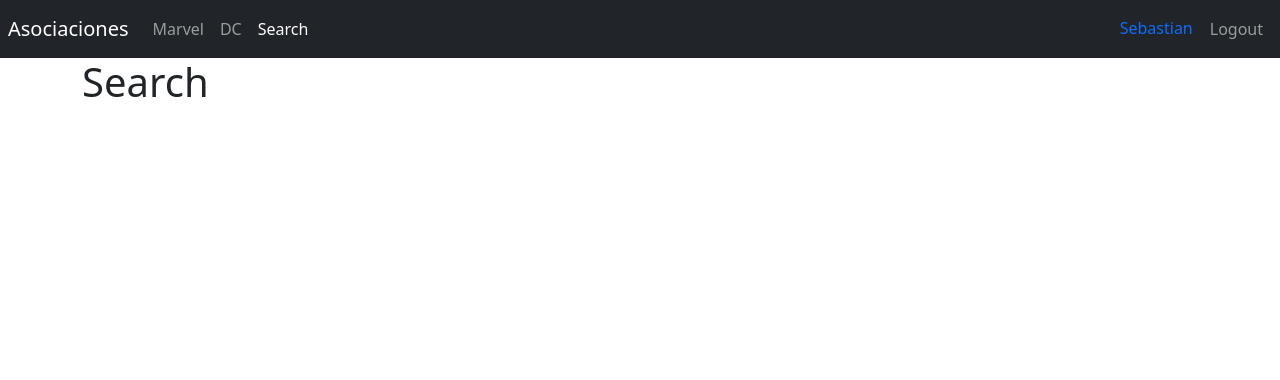
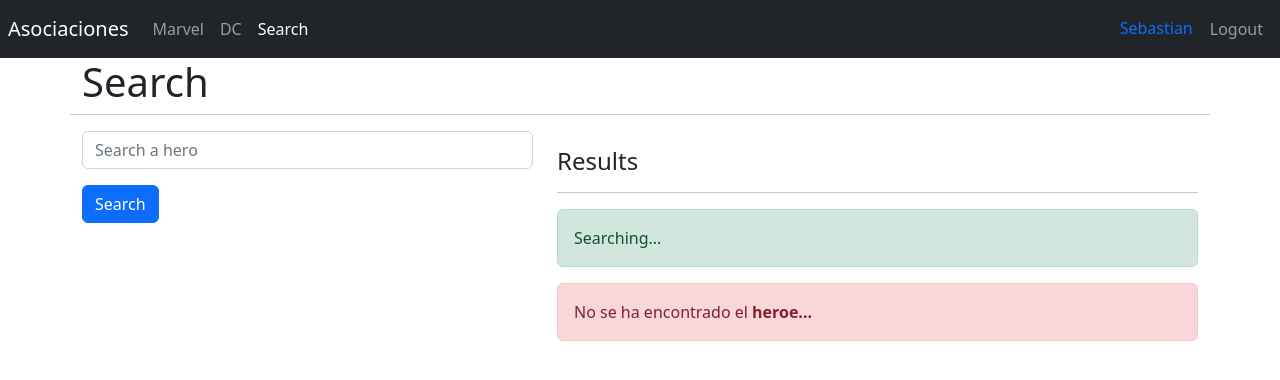
Before and after one commit to SebastianOrtegaCL/heroes-SPA, a React (Vite) app: page /search in a window 1280 px wide. Shown: the top 380 px of the page. Built offline with nearby package versions, Linux system fonts and the light colour scheme.

Commit message:
search page

```diff
--- a/index.html
+++ b/index.html
@@ -4,10 +4,14 @@
     <meta charset="UTF-8" />
     <link rel="icon" type="image/svg+xml" href="/vite.svg" />
     <meta name="viewport" content="width=device-width, initial-scale=1.0" />
-    <title>Vite + React</title>
+    <title>Hero Page</title>
     <!-- Bootstrap -->
     <link href="https://cdn.jsdelivr.net/npm/bootstrap@5.2.3/dist/css/bootstrap.min.css" rel="stylesheet" integrity="sha384-rbsA2VBKQhggwzxH7pPCaAqO46MgnOM80zW1RWuH61DGLwZJEdK2Kadq2F9CUG65" crossorigin="anonymous">
     <script src="https://cdn.jsdelivr.net/npm/bootstrap@5.2.3/dist/js/bootstrap.bundle.min.js" integrity="sha384-kenU1KFdBIe4zVF0s0G1M5b4hcpxyD9F7jL+jjXkk+Q2h455rYXK/7HAuoJl+0I4" crossorigin="anonymous"></script>
+    <link
+    rel="stylesheet"
+    href="https://cdnjs.cloudflare.com/ajax/libs/animate.css/4.1.1/animate.min.css"
+     />
   </head>
   <body>
     <div id="root"></div>
--- a/src/heroes/components/HeroCard.jsx
+++ b/src/heroes/components/HeroCard.jsx
@@ -22,7 +22,7 @@ export const HeroCard = ({
 
     return (
         <>
-            <div className="col">
+            <div className="col animate__animated animate__fadeIn">
                 <div className="card">
                     <div className="row no-gutters">
 
--- a/src/heroes/components/HeroList.jsx
+++ b/src/heroes/components/HeroList.jsx
@@ -1,9 +1,10 @@
+import { useMemo } from "react";
 import { getHeroesByPublisher } from "../helpers/getHeroesByPublisher"
 import { HeroCard } from "./HeroCard";
 
 export const HeroList = ({ publisher }) => {
 
-  const heroes = getHeroesByPublisher(publisher);
+  const heroes = useMemo( () => getHeroesByPublisher(publisher), [ publisher ]);
 
   return (
         <div className="row rows-cols-1 row-cols-md-3 g-3">
--- a/src/heroes/pages/DcPage.jsx
+++ b/src/heroes/pages/DcPage.jsx
@@ -5,7 +5,7 @@ export const DcPage = () => {
     <>
       <div className="container">
 
-        <h1>DC page</h1>
+        <h1 className="animate__animated animate__fadeIn">DC page</h1>
         <hr />
        <HeroList publisher='DC Comics'/>
       </div>
--- a/src/heroes/pages/Hero.jsx
+++ b/src/heroes/pages/Hero.jsx
@@ -1,3 +1,4 @@
+import { useMemo } from 'react';
 import { getHeroById } from '../helpers/getHeroById';
 import { redirect, useNavigate, useParams } from 'react-router-dom';
 
@@ -5,7 +6,7 @@ export const Hero = () => {
 
   const { id } = useParams();
 
-  const hero = getHeroById( id );
+  const hero = useMemo( () => getHeroById( id ), [ id ]);
 
   const navigate = useNavigate();
 
--- a/src/heroes/pages/MarvelPage.jsx
+++ b/src/heroes/pages/MarvelPage.jsx
@@ -4,7 +4,7 @@ export const MarvelPage = () => {
   return (
    <>
       <div className="container">
-        <h1>Marvel Page !</h1>
+        <h1 className="animate__animated animate__fadeIn">Marvel Page !</h1>
         <hr />
 
         <HeroList publisher='Marvel Comics'/>
--- a/src/heroes/pages/Search.jsx
+++ b/src/heroes/pages/Search.jsx
@@ -1,11 +1,43 @@
+import { HeroCard } from "../components/HeroCard"
 
 export const Search = () => {
   return (
     <>
-        <div className="container">
-            <h1>Search</h1>
+    <div className="container">
+      <div className="row">
+
+        <h1>Search</h1>
+        <hr />
+
+        <div className="col-5">
+            <form action="">
+              <input
+                type="text"
+                placeholder="Search a hero"
+                className="form-control"
+                name="searchText"
+                autoComplete="off"
+                />
+              <button className="btn btn-primary mt-3">Search</button>
+            </form>
+        </div>
+
+        <div className="col-7 mt-3">
+          <h4>Results</h4>
+          <hr />
+          <div className="alert alert-success">
+            Searching...
+          </div>
+          <div className="alert alert-danger">
+            No se ha encontrado el <b>heroe...</b>
+          </div>
+          {/* <HeroCard /> */}
 
         </div>
+
+      </div>
+
+    </div>
     </>
   )
 }
```
